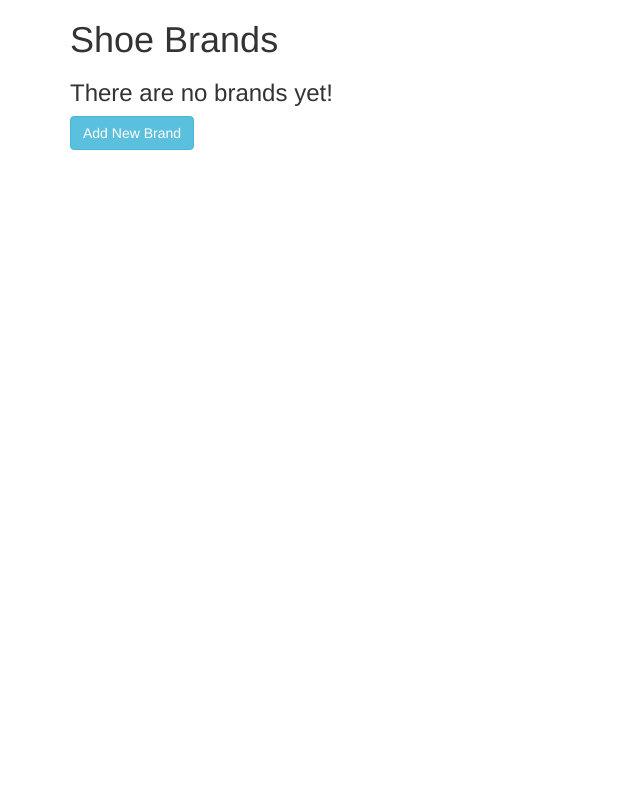
After one commit to CaseyH33/Shoes, a PHP site: template views/brands.html.twig in a window 1280 px wide. The commit adds this page. Shown: the whole page, without its empty margins (0-640 px from the left). Run offline with PHP 8.4, Linux system fonts and the light colour scheme; the template is opened without the code that fills it, so the values that code supplies are empty; some libraries are stand-ins or nearby versions.

Commit message:
Add brands.html.twig and routes

```diff
--- /dev/null
+++ b/views/brands.html.twig
@@ -0,0 +1,37 @@
+<html>
+    <head>
+        <title>Shoes and Stores</title>
+        <link rel="stylesheet" href="https://maxcdn.bootstrapcdn.com/bootstrap/3.3.5/css/bootstrap.min.css">
+    </head>
+    <body>
+        <div class="container">
+            <h1>Shoe Brands</h1>
+
+            {% if brands is not empty %}
+                <h3>List of all brands:</h3>
+                <h6>Click on a brand to see where to buy it!</h6>
+                <ul>
+                    {% for brand in brands %}
+                        <li><h4><strong><a href="/brands/{{ brand.getId }}">{{ brand.getBrandName }}</a></strong></h4></li>
+                    {% endfor %}
+                </ul>
+            {% else %}
+                <h3>There are no brands yet!</h3>
+            {% endif %}
+
+            <form action="/brands_add_form">
+                <button type="submit" class="btn btn-info">Add New Brand</button>
+            </form>
+
+            {% if form_check == true %}
+                <form action="/add_brand" method="post">
+                    <div class="form-group">
+                        <label for="brand_name">Enter the name of the new brand</label>
+                        <input id="brand_name" name="brand_name" class="form-control" type="text" placeholder="Brand Name" required>
+                    </div>
+                    <button type="submit" class="btn btn-success">Submit</button>
+                </form>
+            {% endif %}
+        </div>
+    </body>
+</html>
--- a/views/index.html.twig
+++ b/views/index.html.twig
@@ -14,6 +14,10 @@
             <form action="/stores">
                 <button type="submit" class="btn btn-info">Add/View Stores</button>
             </form>
+
+            <form action="/delete_all" method="post">
+                <button type="submit" class="btn btn-danger">Delete All Brands and Stores</button>
+            </form>
         </div>
     </body>
 </html>
```
Also changed, not shown: app/app.php (+20 -0 lines).
